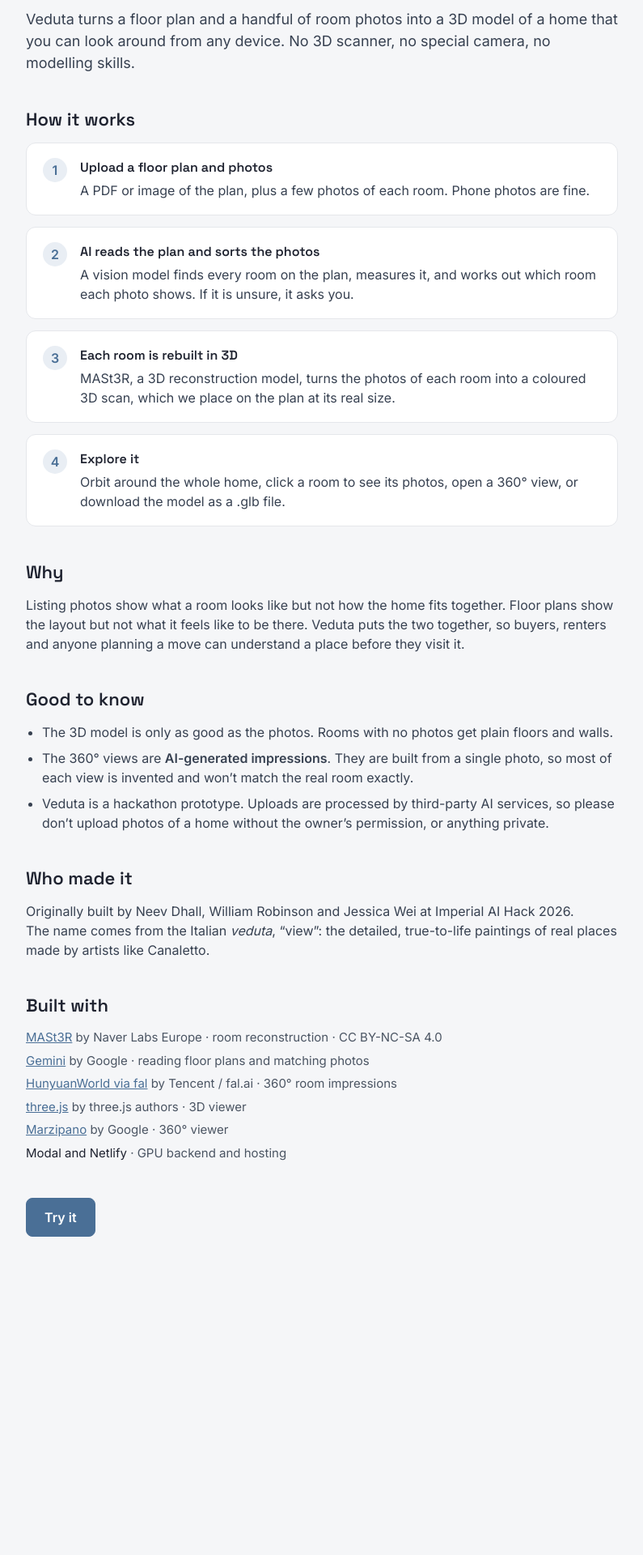
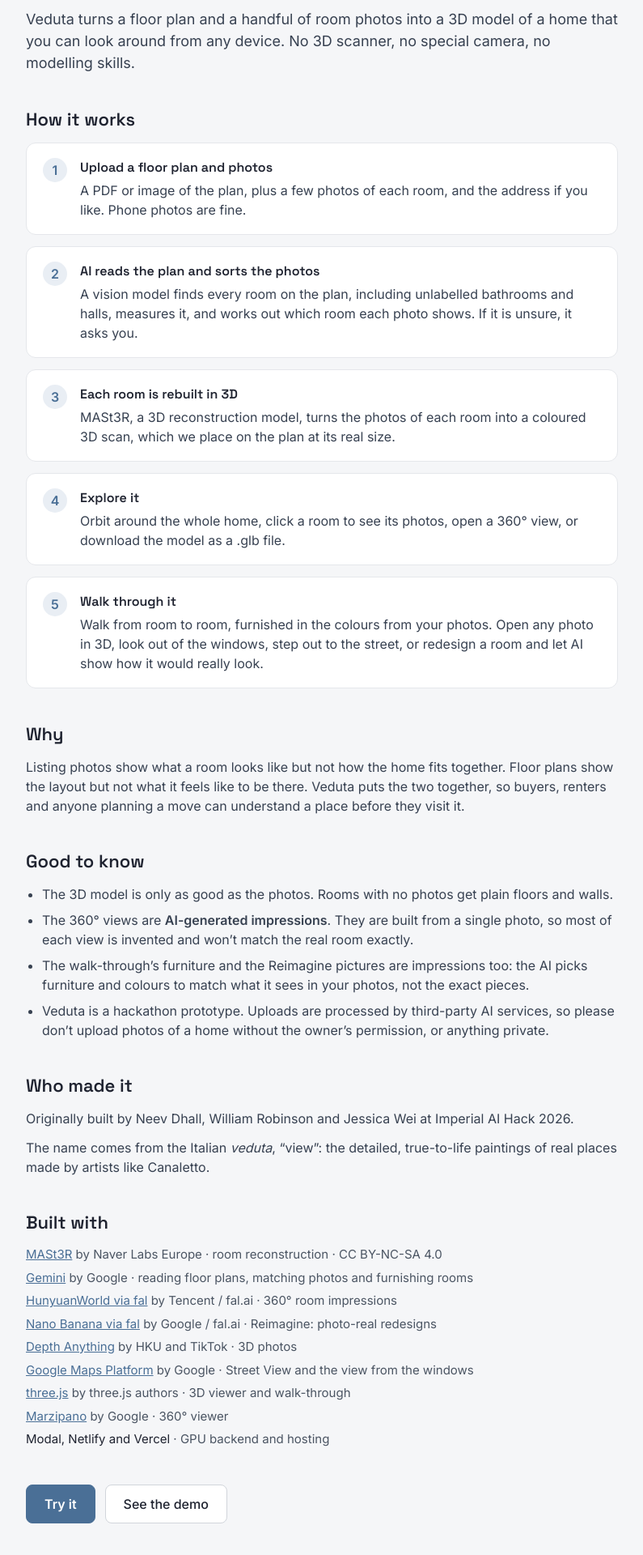
Before and after one commit to jessica-weisq/Roomora, a React (Vite) app: page /about in a window 1280 px wide. Shown: the part 150-2070 px from the top of the page at 81% size, without its empty margins (242-1037 px from the left). Before the commit the page ends 1741 px from the top, so only its background shows below. Built offline with nearby package versions, Linux system fonts and the light colour scheme.

Commit message:
Update About page

```diff
--- a/src/screens/About.tsx
+++ b/src/screens/About.tsx
@@ -4,11 +4,11 @@ import { Header } from '../components/Header'
 const STEPS = [
   {
     title: 'Upload a floor plan and photos',
-    body: 'A PDF or image of the plan, plus a few photos of each room. Phone photos are fine.',
+    body: 'A PDF or image of the plan, plus a few photos of each room, and the address if you like. Phone photos are fine.',
   },
   {
     title: 'AI reads the plan and sorts the photos',
-    body: 'A vision model finds every room on the plan, measures it, and works out which room each photo shows. If it is unsure, it asks you.',
+    body: 'A vision model finds every room on the plan, including unlabelled bathrooms and halls, measures it, and works out which room each photo shows. If it is unsure, it asks you.',
   },
   {
     title: 'Each room is rebuilt in 3D',
@@ -18,15 +18,22 @@ const STEPS = [
     title: 'Explore it',
     body: 'Orbit around the whole home, click a room to see its photos, open a 360° view, or download the model as a .glb file.',
   },
+  {
+    title: 'Walk through it',
+    body: 'Walk from room to room, furnished in the colours from your photos. Open any photo in 3D, look out of the windows, step out to the street, or redesign a room and let AI show how it would really look.',
+  },
 ]
 
 const CREDITS = [
   { name: 'MASt3R', by: 'Naver Labs Europe', note: 'room reconstruction · CC BY-NC-SA 4.0', href: 'https://github.com/naver/mast3r' },
-  { name: 'Gemini', by: 'Google', note: 'reading floor plans and matching photos', href: 'https://ai.google.dev' },
+  { name: 'Gemini', by: 'Google', note: 'reading floor plans, matching photos and furnishing rooms', href: 'https://ai.google.dev' },
   { name: 'HunyuanWorld via fal', by: 'Tencent / fal.ai', note: '360° room impressions', href: 'https://fal.ai' },
-  { name: 'three.js', by: 'three.js authors', note: '3D viewer', href: 'https://threejs.org' },
+  { name: 'Nano Banana via fal', by: 'Google / fal.ai', note: 'Reimagine: photo-real redesigns', href: 'https://fal.ai' },
+  { name: 'Depth Anything', by: 'HKU and TikTok', note: '3D photos', href: 'https://github.com/LiheYoung/Depth-Anything' },
+  { name: 'Google Maps Platform', by: 'Google', note: 'Street View and the view from the windows', href: 'https://developers.google.com/maps' },
+  { name: 'three.js', by: 'three.js authors', note: '3D viewer and walk-through', href: 'https://threejs.org' },
   { name: 'Marzipano', by: 'Google', note: '360° viewer', href: 'https://www.marzipano.net' },
-  { name: 'Modal and Netlify', by: '', note: 'GPU backend and hosting', href: '' },
+  { name: 'Modal, Netlify and Vercel', by: '', note: 'GPU backend and hosting', href: '' },
 ]
 
 export function About() {
@@ -73,6 +80,10 @@ export function About() {
               each view is invented and won&rsquo;t match the real room exactly.
             </li>
             <li>
+              The walk-through&rsquo;s furniture and the Reimagine pictures are impressions too: the AI picks furniture and
+              colours to match what it sees in your photos, not the exact pieces.
+            </li>
+            <li>
               Veduta is a hackathon prototype. Uploads are processed by third-party AI services, so please don&rsquo;t
               upload photos of a home without the owner&rsquo;s permission, or anything private.
             </li>
@@ -101,9 +112,14 @@ export function About() {
           </ul>
         </section>
 
-        <Link to="/" className="btn btn-primary btn-lg about-cta">
-          Try it
-        </Link>
+        <div className="about-ctas">
+          <Link to="/" className="btn btn-primary btn-lg">
+            Try it
+          </Link>
+          <Link to="/demo" className="btn btn-lg">
+            See the demo
+          </Link>
+        </div>
       </main>
     </>
   )
--- a/src/styles.css
+++ b/src/styles.css
@@ -312,6 +312,7 @@ button, input, select { font: inherit; }
 .about section { margin-top: 40px; }
 .about h2 { font-size: 22px; margin-bottom: 12px; }
 .about p { margin: 0; color: var(--ink-2); }
+.about p + p { margin-top: 12px; }
 .about-steps { list-style: none; margin: 0; padding: 0; display: grid; gap: 14px; }
 .about-steps li { display: flex; gap: 16px; align-items: flex-start; background: var(--surface); border: 1px solid var(--line); border-radius: var(--radius); padding: 18px 20px; }
 .about-steps h3 { font-size: 16px; margin-bottom: 4px; }
@@ -319,7 +320,7 @@ button, input, select { font: inherit; }
 .about-list { margin: 0; padding-left: 20px; display: grid; gap: 8px; color: var(--ink-2); }
 .about-credits { list-style: none; margin: 0; padding: 0; display: grid; gap: 6px; font-size: 15px; }
 .about-by, .about-note { color: var(--muted); }
-.about-cta { margin-top: 44px; display: inline-flex; align-items: center; text-decoration: none; }
+.about-ctas { margin-top: 44px; display: flex; flex-wrap: wrap; gap: 12px; }
 
 /* Text fields */
 .text-input { width: 100%; min-height: 44px; padding: 0 14px; border: 1px solid var(--line-strong); border-radius: 8px; background: var(--surface); color: var(--ink); font-size: 15px; }
```
